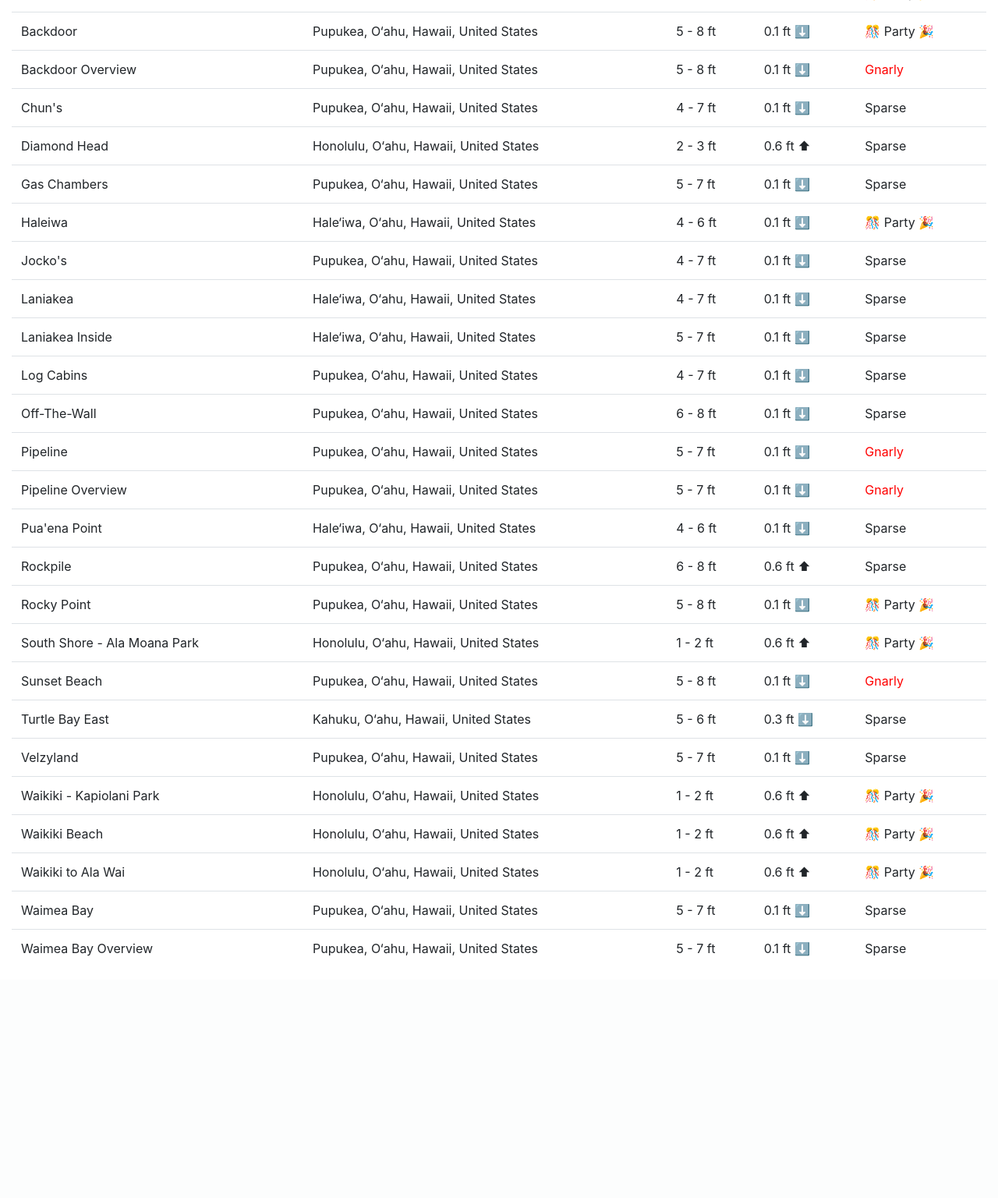
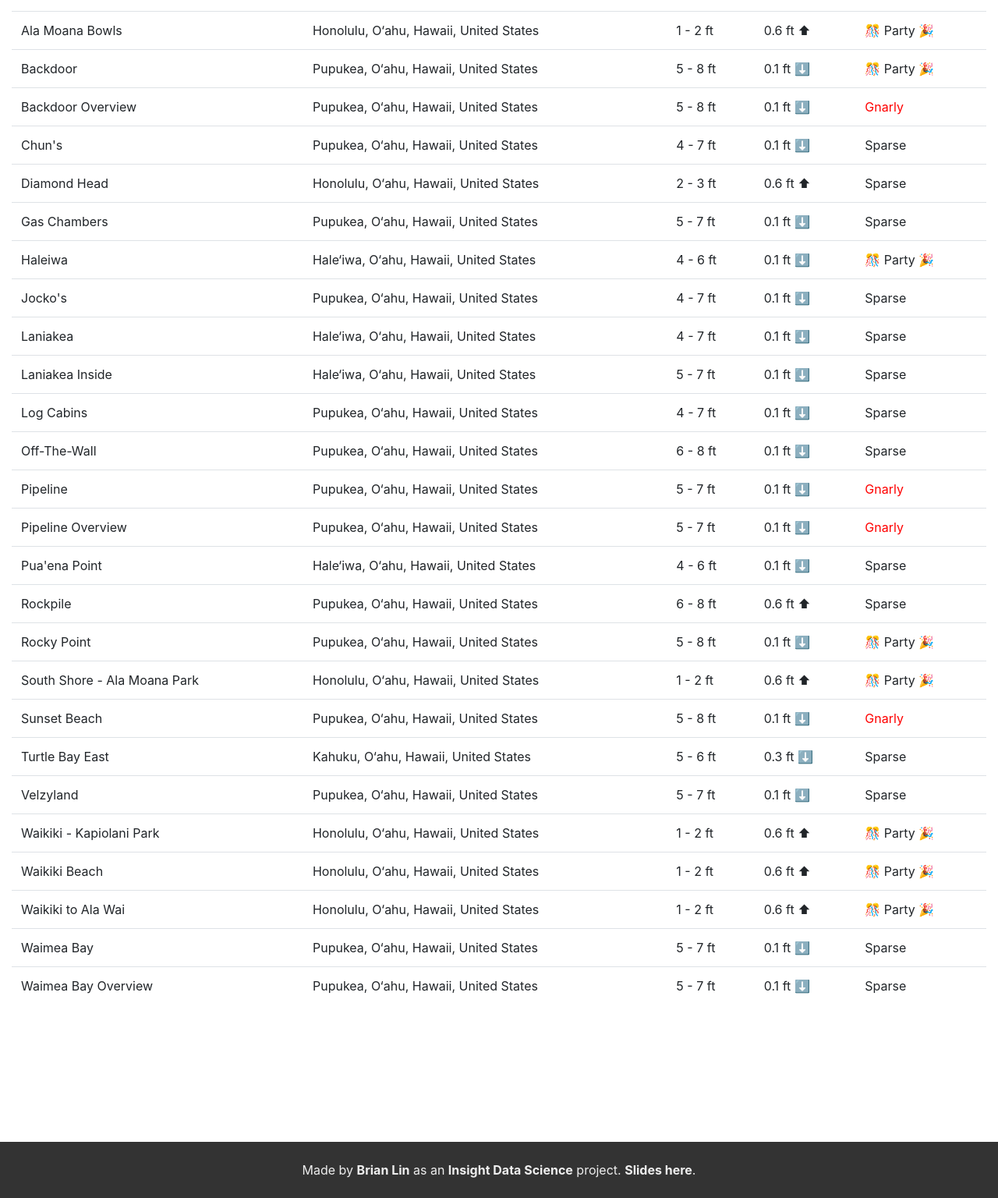
Before and after one commit to bylin/party-wave, a Python web app: template templates/demo-area.html in a window 1280 px wide. Shown: the part 810-2346 px from the top of the page at 78% size. Before the commit the page ends 2036 px from the top, so only its background shows below. Run offline with Jinja, Linux system fonts and the light colour scheme; the template is opened without the code that fills it, so the values that code supplies are empty; some libraries are stand-ins or nearby versions.

Commit message:
Add footer

```diff
--- a/static/partywave.css
+++ b/static/partywave.css
@@ -1,3 +1,16 @@
+html, body {
+  height: 100%;
+  margin: 0;
+}
+body {
+  display: flex;
+  flex-direction: column;
+}
+main {
+  flex: 1;
+}
+
+
 h1 {
 	text-align: center;
 }
@@ -19,3 +32,15 @@
     background: #104C93;
     color: white;
 }
+
+.footer {
+  margin-top: 10em;
+  background-color: #333333;
+  color: #eeeeee;
+  vertical-align: middle
+}
+.footer-link {
+  color: #eeeeee;
+  font-weight: bold;
+
+}
--- a/templates/demo-area.html
+++ b/templates/demo-area.html
@@ -1,5 +1,6 @@
 {% from "_formhelpers.html" import render_field %}
 <!doctype html>
+<html>
 <head>
 	<title>party wave | get your sesh on without the crowd</title>
 	<script src="https://code.jquery.com/jquery-3.3.1.min.js"></script>
@@ -61,7 +62,8 @@
 	<script async defer src="https://maps.googleapis.com/maps/api/js?key=AIzaSyAUCCAt3bOpq_EnZr7tX8NTcY1QepV__j8&callback=initMap"></script>
 
 </head>
-
+<body>
+<main>
 <div class='container-fluid'>
 	<div class='row d-flex justify-content-center'>
 		<div class='col pt-5 pb-5 mb-4 banner'>
@@ -98,6 +100,10 @@
 			    </select>
 					<input type="submit" action="{{ url_for('area') }}" value="Submit">
 				</form>
+		  </div>
+		  <br>
+		  <div class="col-12">
+		    Load an example of: <a href="demo-sparse">a sparse spot</a>  •  <a href="demo-party">a party wave</a>  •  <a href="demo-area">an entire area</a>
 		  </div>
 		</div>
 
@@ -400,3 +406,13 @@
 
 
 </div>
+</main>
+<footer class="footer">
+      <div class="container text-center">
+      	<div class="p-4">
+	      	Made by <a href="https://www.linkedin.com/in/brianylin/" class="footer-link" target="_blank">Brian Lin</a> as an <a href="https://www.insightdatascience.com" class="footer-link" target="_blank">Insight Data Science</a> project. <a href="https://docs.google.com/presentation/d/1kDP8Nty-7x9YEE0tDsjG5jlWWydwUwn95JIATu809rk/edit#slide=id.g4b3098103f_0_46" class="footer-link" target="_blank">Slides here</a>.
+	      </div>
+      </div>
+    </footer>
+</body>
+</html>
```
Also changed, not shown: templates/demo-party.html (+17 -1 lines), templates/demo-sparse.html (+15 -1 lines), templates/index.html (+13 -1 lines).
